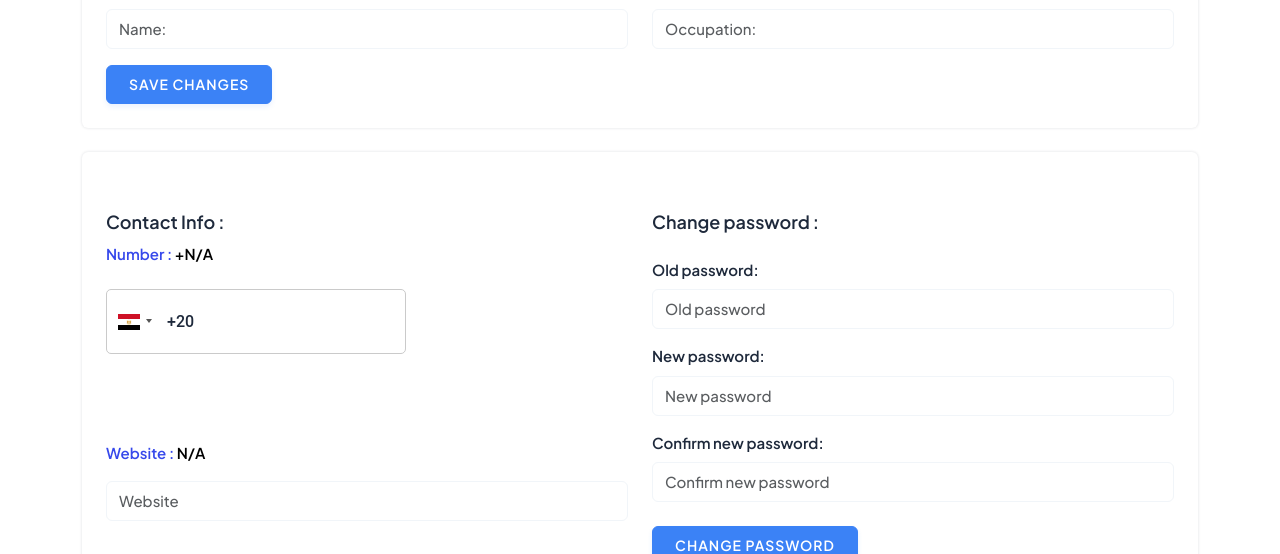
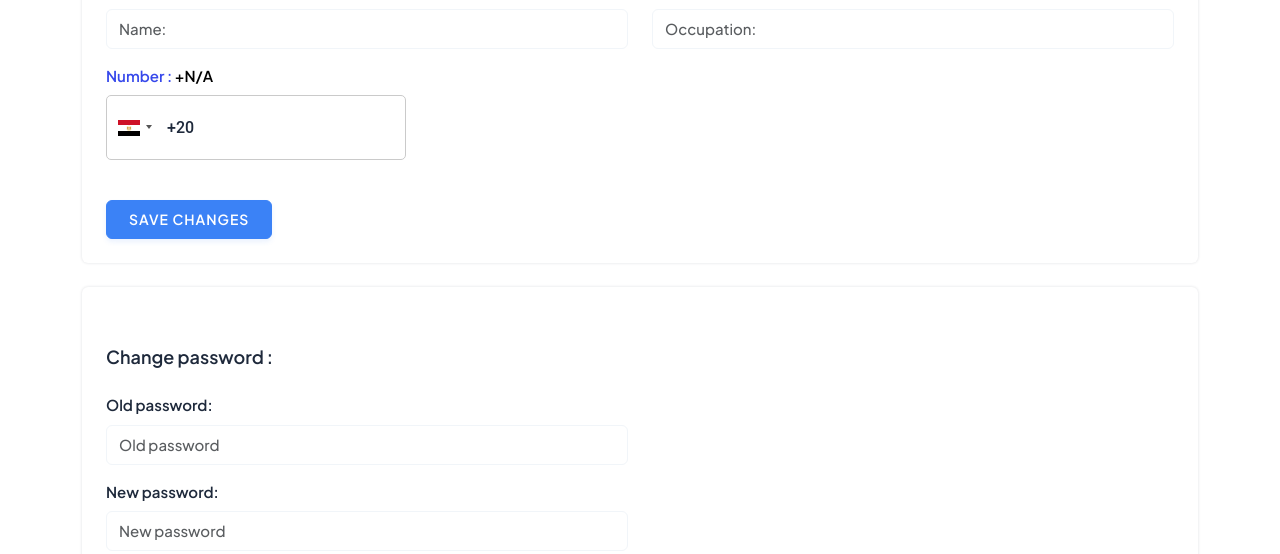
Before and after one commit to fahizp/Job_In, a React (Create React App) app in the folder frontend/: page /profile in a window 1280 px wide. Shown: the part 275-829 px from the top of the page. Built offline with nearby package versions, Linux system fonts and the light colour scheme.

Commit message:
refactor(profile): enhance profile page

```diff
--- a/frontend/src/pages/profile.js
+++ b/frontend/src/pages/profile.js
@@ -2,6 +2,8 @@ import React, { useState, useContext, useEffect } from 'react';
 import axios from 'axios';
 import image1 from '../assets/images/team/01.jpg';
 import { toast, ToastContainer } from 'react-toastify';
+import PhoneInput from 'react-phone-input-2';
+import 'react-phone-input-2/lib/bootstrap.css';
 import 'react-phone-input-2/lib/bootstrap.css';
 import NavbarDark from '../components/navbarDark';
 import Footer from '../components/footer';
@@ -19,6 +21,7 @@ export default function Profile() {
   const [username, setUsername] = useState('');
   const [occupation, setOccupation] = useState('');
   const [userDetails, setUserDetails] = useState({});
+  const [phone, setPhone] = useState('');
 
   function handleChange(e) {
     setFile(e.target.files[0]);
@@ -34,6 +37,8 @@ export default function Profile() {
     const data = new FormData();
     data.append('username', username);
     data.append('occupation', occupation);
+    data.append('mobile', phone);
+
     if (file) {
       data.append('profilePhoto', file);
     }
@@ -61,14 +66,14 @@ export default function Profile() {
       if (!userId) return;
 
       try {
-        const response = await axios.get(`http://localhost:8001/profile/userdetail/${userId}`);
+        const response = await axios.get(
+          `http://localhost:8001/profile/userdetail/${userId}`,
+        );
         console.log('Fetched user details:', response.data);
 
         setUserDetails(response.data['user details']);
-
-
       } catch (err) {
-        console.error("Error fetching candidate details:", err);
+        console.error('Error fetching candidate details:', err);
       }
     };
 
@@ -93,7 +98,9 @@ export default function Profile() {
                     <div className='relative shrink-0'>
                       <img
                         src={
-                          bannerfile ? URL.createObjectURL(bannerfile) : userDetails.banner
+                          bannerfile
+                            ? URL.createObjectURL(bannerfile)
+                            : userDetails.banner
                         }
                         className='rounded shadow'
                         id='profile-banner'
@@ -116,7 +123,11 @@ export default function Profile() {
                     />
                     <div className='position-relative d-inline-block'>
                       <img
-                        src={file ? URL.createObjectURL(file) : userDetails.profilePhoto }
+                        src={
+                          file
+                            ? URL.createObjectURL(file)
+                            : userDetails.profilePhoto
+                        }
                         className='avatar avatar-medium img-thumbnail rounded-pill shadow-sm'
                         id='profile-image'
                         alt='Profile'
@@ -134,7 +145,9 @@ export default function Profile() {
 
                   <div className='ms-m'>
                     <h5 className='mb-0'>{userDetails.name || 'User'}</h5>
-                    <p className='text-muted mb-0'>{userDetails.occupation || 'occupation'}</p>
+                    <p className='text-muted mb-0'>
+                      {userDetails.occupation || 'occupation'}
+                    </p>
                   </div>
                 </div>
               </div>
@@ -182,7 +195,16 @@ export default function Profile() {
                         />
                       </div>
                     </div>
-
+                    <h6 className="web">Number : <span>+{userDetails.mobile || 'N/A'}</span></h6>
+                    <div className='col-lg-12 mb-3'>
+                      <PhoneInput
+                        country={'eg'}
+                        className='mb-4'
+                        enableSearch={true}
+                        value={phone}
+                        onChange={(phone) => setPhone(phone)}
+                      />
+                    </div>
                     <div className='col-12'>
                       <button
                         type='submit'
@@ -198,8 +220,7 @@ export default function Profile() {
               </div>
               <div className='rounded shadow p-4 mt-4'>
                 <div className='row'>
-                <Contactinfo contactDetails={userDetails} />
-                <ResetPassword />
+                  <ResetPassword />
                   <Deleteaccount />
                 </div>
               </div>
```
